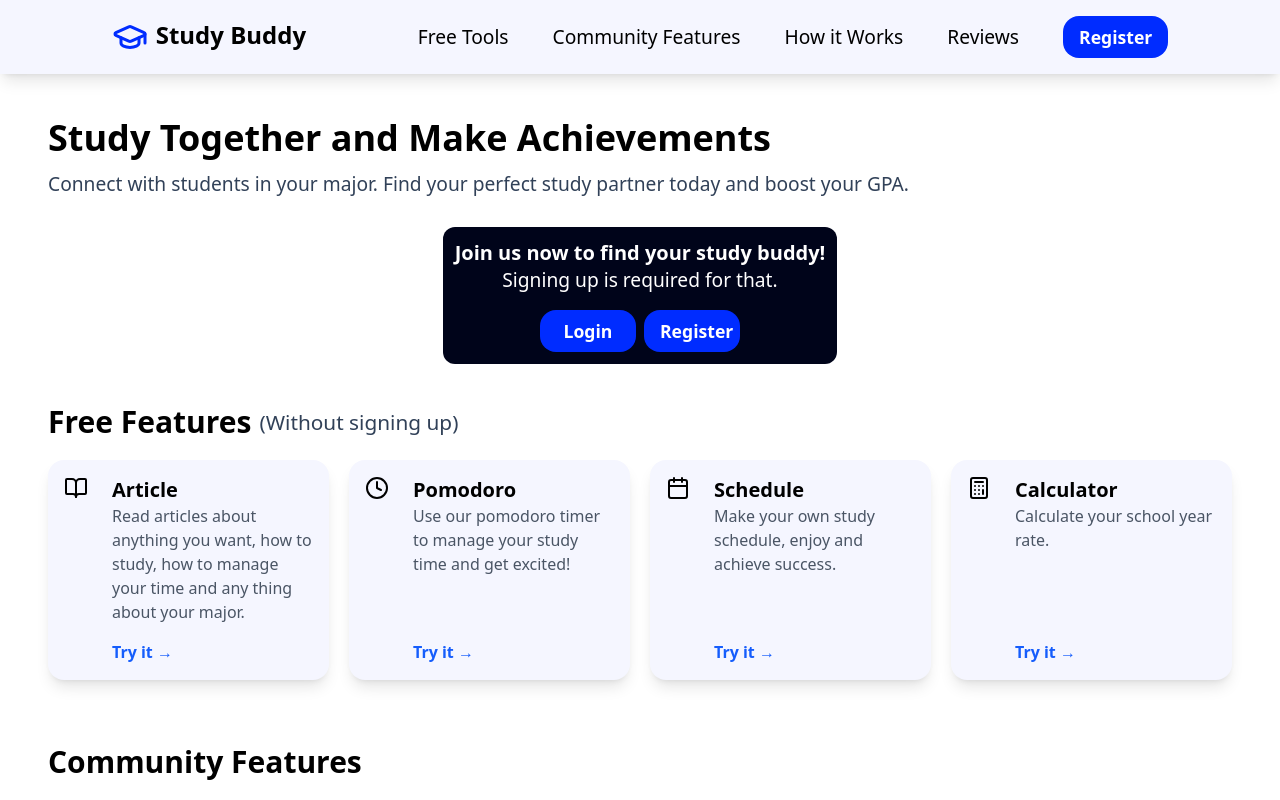
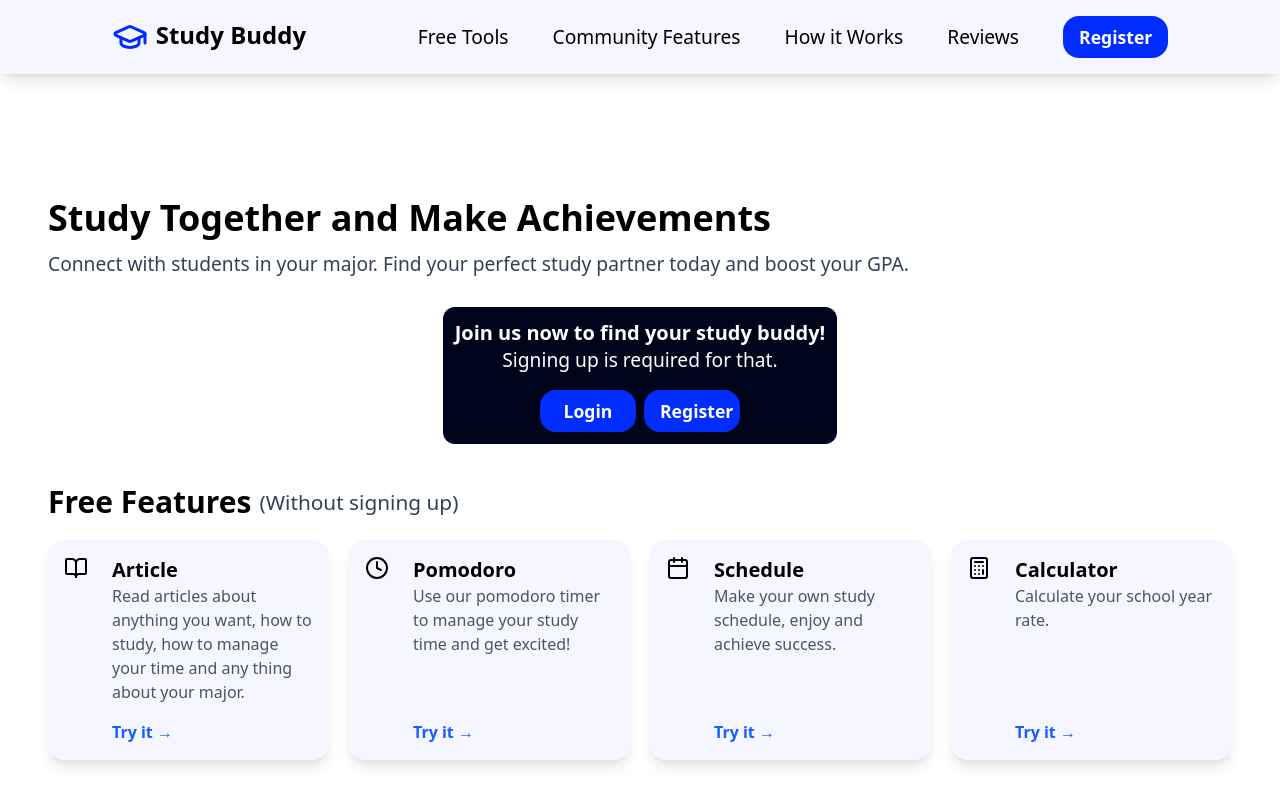
Before and after one commit to IbrahimZherati/StudyBuddy, a Next.js app in the folder studybuddy-frontend/: page / in a window 1280 px wide. Shown: the top 800 px of the page. Built offline with nearby package versions, Linux system fonts and the light colour scheme.

Commit message:
edit margin-top in Hero Component

```diff
--- a/studybuddy-frontend/components/Hero.jsx
+++ b/studybuddy-frontend/components/Hero.jsx
@@ -4,7 +4,7 @@ import Link from 'next/link'
 export default function Hero() {
     return (
         <section>
-            <div className='my-7 ml-12'>
+            <div className='mt-27 mb-7 ml-12'>
                 <h1 className='text-4xl font-bold mb-3'>
                     Study Together and Make Achievements
                 </h1>
```
